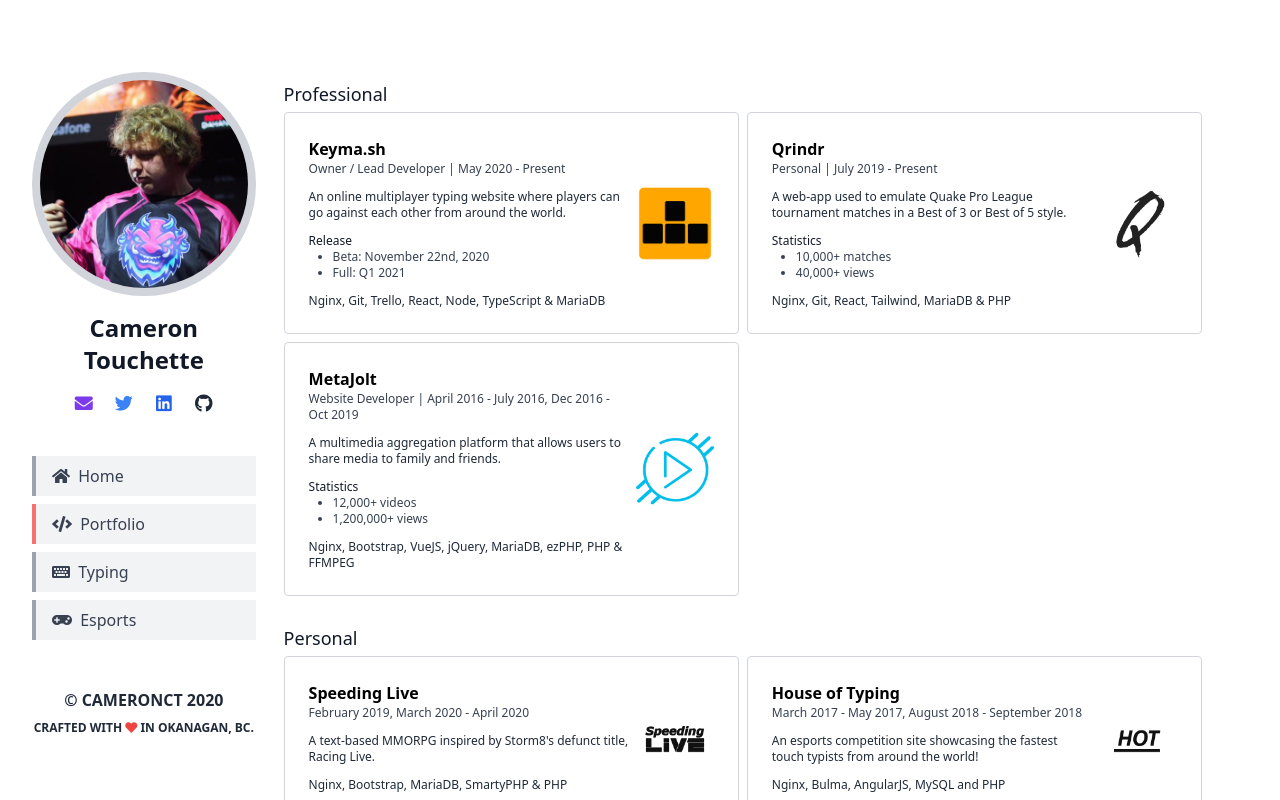
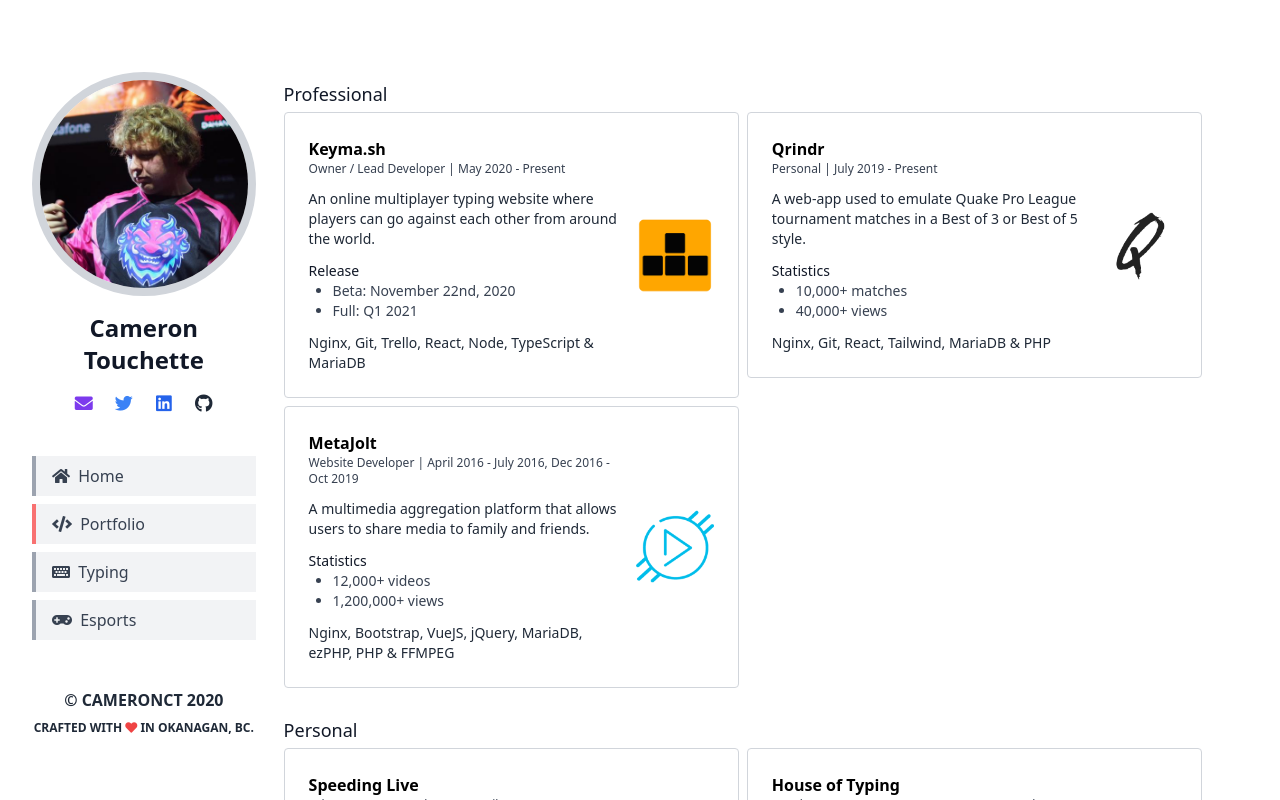
Before and after one commit to CameronCT/CameronCT, a React (Create React App) app: page /portfolio in a window 1280 px wide. Shown: the top 800 px of the page. Built offline with nearby package versions, Linux system fonts and the light colour scheme.

Commit message:
fix: text size for portfolio sections

```diff
--- a/src/components/modules/PortfolioCard.tsx
+++ b/src/components/modules/PortfolioCard.tsx
@@ -12,11 +12,11 @@
                         <div className={"w-full mr-auto pr-2"}>
                             <a href={url} className={"text-base font-semibold text-black hover:text-gray-800"}>{name}</a>
                             <div className={"text-xs text-gray-700"}>{type && `${type} | `}{time}</div>
-                            <div className={"mt-3 text-xs text-gray-800"}>
+                            <div className={"mt-3 text-sm text-gray-800"}>
                                 {about}
                             </div>
                             {statistics && (
-                                <div className={"mt-3 text-xs text-gray-800"}>
+                                <div className={"mt-3 text-sm text-gray-800"}>
                                     <div className={"text-gray-900"}>Statistics</div>
                                     <ul className={"list-disc pl-6 text-gray-700"}>
                                         {statistics.map((stat) => (
@@ -28,7 +28,7 @@
                                 </div>
                             )}
                             {releases && (
-                                <div className={"mt-3 text-xs text-gray-800"}>
+                                <div className={"mt-3 text-sm text-gray-800"}>
                                     <div className={"text-gray-900"}>Release</div>
                                     <ul className={"list-disc pl-6 text-gray-700"}>
                                         <li>
@@ -40,7 +40,7 @@
                                     </ul>
                                 </div>
                             )}
-                            <div className={"mt-3 text-xs font-medium text-gray-800"}>
+                            <div className={"mt-3 text-sm font-medium text-gray-800"}>
                                 {technology}
                             </div>
                         </div>
```
